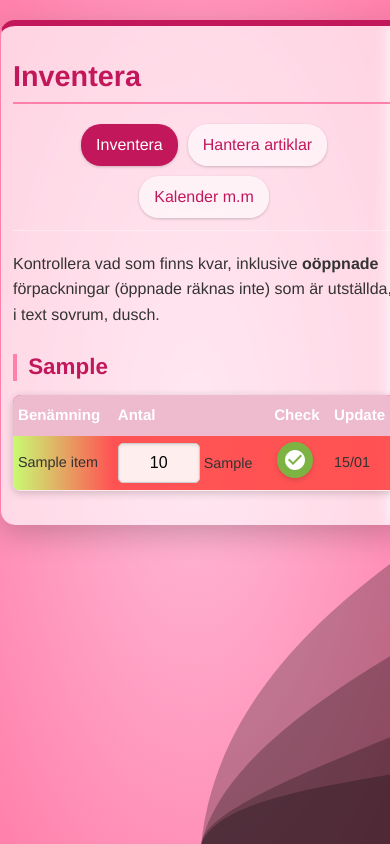
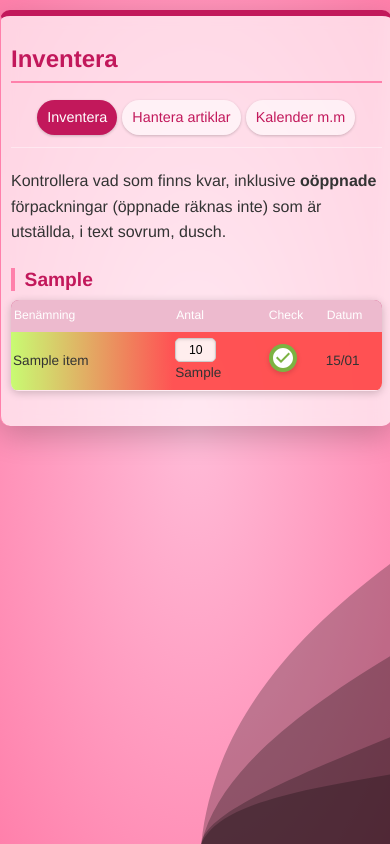
Before and after one commit to snis/inventera, a Flask app: page / in a window 390 px wide. Run offline with Flask 3, Linux system fonts and the light colour scheme; tables that the repository leaves empty hold one stand-in row (values such as "Sample post").

Commit message:
Förbättra mobilanpassning för inventeringsapplikationen
- Optimerad layout för mobila enheter med tabeller som anpassar sig efter skärmstorlek
- Justerade kolumnbredder för bättre läsbarhet på små skärmar
- Specialanpassad inventarie-tabell med horisontell scrollning för att hantera många kolumner
- Förbättrad textrepresentation och textbrytning
- Kortare rubriktexter för bättre platsanvändning
- Minskad marginal och padding för mobila enheter

🤖 Generated with [Claude Code](https://claude.ai/code)
Co-Authored-By: Claude <noreply@anthropic.com>

```diff
--- a/static/style.css
+++ b/static/style.css
@@ -45,21 +45,18 @@ z-index: -1;
 }
 .card {
   position: relative;
-  display: table;
   max-width: 1200px;
   width: 95%;
-  justify-content: center;
-  align-items: center;
   border-top: 6px solid var(--dark-accent);
   border-left: 1px solid var(--basecolor);
   padding: 12px 20px 25px;
   border-radius: 15px;
   backdrop-filter: blur(8px);
   background: var(--card-bg);
-  overflow: hidden;
   box-shadow: 0 10px 30px var(--shadow-color);
   margin: 20px auto;
   transition: all 0.3s ease;
+  overflow-x: hidden;
 }
 
 h1, h2, h3 {
@@ -104,6 +101,7 @@ table {
   box-shadow: 0 2px 8px var(--shadow-color);
   border-radius: 8px;
   overflow: hidden;
+  table-layout: fixed;
 }
 
 thead {
@@ -262,26 +260,146 @@ button:hover {
   color: white;
 }
 
+/* Mobile Specific Table Layout */
+.mobile-table-layout th:nth-child(1),
+.mobile-table-layout td:nth-child(1) {
+  width: 45%;
+}
+
+.mobile-table-layout th:nth-child(2),
+.mobile-table-layout td:nth-child(2) {
+  width: 25%;
+}
+
+.mobile-table-layout th:nth-child(3),
+.mobile-table-layout td:nth-child(3),
+.mobile-table-layout th:nth-child(4),
+.mobile-table-layout td:nth-child(4) {
+  width: 15%;
+}
+
+/* Inventory table layout */
+.inventory-table th,
+.inventory-table td {
+  font-size: 0.95em;
+}
+
+@media screen and (max-width: 768px) {
+  .inventory-table {
+    display: block;
+    overflow-x: auto;
+    white-space: nowrap;
+    -webkit-overflow-scrolling: touch;
+  }
+
+  .inventory-table th,
+  .inventory-table td {
+    min-width: 70px;
+    white-space: nowrap;
+  }
+}
+
 /* Responsive adjustments */
 @media screen and (max-width: 768px) {
   .card {
     width: 98%;
     padding: 10px 12px 20px;
+    margin: 10px auto;
   }
 
   .navigation {
     justify-content: center;
   }
 
+  h1 {
+    font-size: 1.5em;
+  }
+
+  h2 {
+    font-size: 1.2em;
+  }
+
   table {
     font-size: 0.9em;
+    margin: 0.5em 0 1.5em 0;
+    table-layout: fixed;
+    width: 100%;
   }
 
   thead th {
     padding: 8px 5px;
+    font-size: 0.9em;
+    font-weight: 500;
   }
 
   td {
+    padding: 8px 5px;
+    word-break: break-word;
+  }
+
+  td input[type="number"] {
+    width: 40px;
+    padding: 5px;
+  }
+
+  td input {
     padding: 6px 5px;
+    font-size: 0.9em;
+    max-width: 120px;
+  }
+
+  button {
+    width: 32px;
+    height: 32px;
+    margin: 0 1px;
   }
 }
+
+@media screen and (max-width: 480px) {
+  .card {
+    width: 95%;
+    padding: 10px 10px 15px;
+    border-radius: 10px;
+  }
+
+  .navigation {
+    gap: 5px;
+  }
+
+  .navigation a {
+    padding: 6px 10px;
+    font-size: 0.9em;
+  }
+
+  table {
+    font-size: 0.85em;
+  }
+
+  th:first-child, td:first-child {
+    max-width: 120px;
+  }
+
+  thead th {
+    padding: 6px 3px;
+    font-size: 0.85em;
+  }
+
+  td {
+    padding: 6px 2px;
+  }
+
+  td input {
+    padding: 4px;
+    font-size: 0.9em;
+  }
+
+  td input[type="number"] {
+    width: 35px;
+    padding: 4px 2px;
+  }
+
+  button {
+    width: 28px;
+    height: 28px;
+  }
+}
--- a/templates/index.html
+++ b/templates/index.html
@@ -22,13 +22,13 @@
     {% for category, items in items_by_category.items() %}
 
         <h2>{{ category }}</h2>
-        <table>
+        <table class="mobile-table-layout">
             <thead>
                 <tr>
                     <th>Benämning</th>
                     <th>Antal</th>
                     <th>Check</th>
-                    <th>Update</th>
+                    <th>Datum</th>
                 </tr>
             </thead>
             <tbody>
```
Also changed, not shown: templates/inventory.html (+5 -5 lines).
